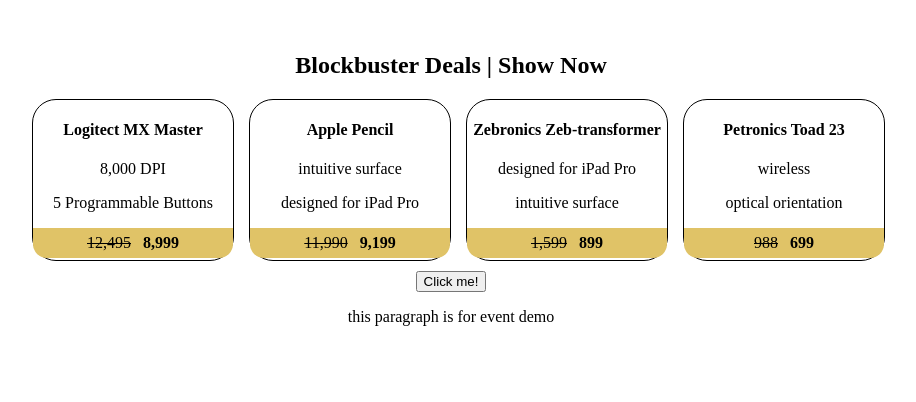
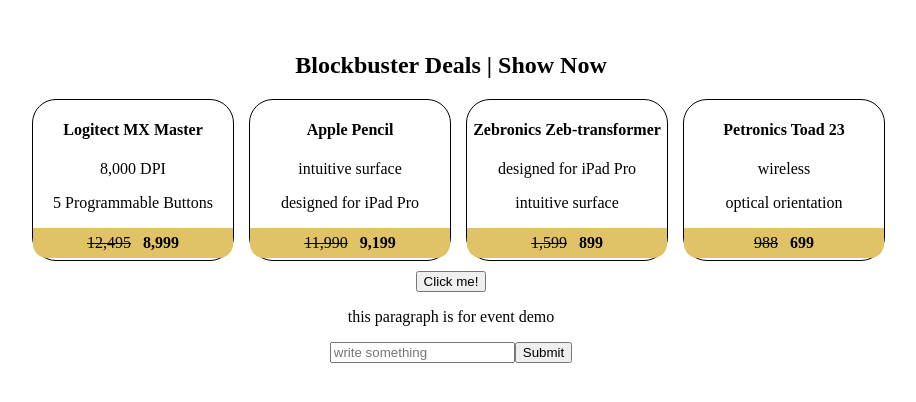
Before and after one commit to mayank-chaurasiya/Development-Journey, a React (Vite) app in the folder Delta/React/basic-react-app/: page / in a window 1280 px wide. Shown: the top 402 px of the page, without its empty margins (189-1105 px from the left). Built offline with nearby package versions, Linux system fonts and the light colour scheme.

Commit message:
added few files

```diff
--- a/Delta/React/basic-react-app/src/App.jsx
+++ b/Delta/React/basic-react-app/src/App.jsx
@@ -1,6 +1,7 @@
 import "./App.css";
 import ProductTab from "./ProductTab.jsx";
 import Button from "./Button.jsx";
+import Form from "./components/Form.jsx";
 
 function App() {
   return (
@@ -8,6 +9,8 @@
       <h2>Blockbuster Deals | Show Now</h2>
       <ProductTab />
       <Button />
+
+      <Form />
     </>
   );
 }
--- /dev/null
+++ b/Delta/React/basic-react-app/src/components/Form.jsx
@@ -0,0 +1,13 @@
+function handleFormSubmit(event) {
+  event.preventDefault();
+  console.log("form was submitted");
+}
+
+export default function Form() {
+  return (
+    <form action="">
+      <input type="text" placeholder="write something" />
+      <button onClick={handleFormSubmit}>Submit</button>
+    </form>
+  );
+}
```
